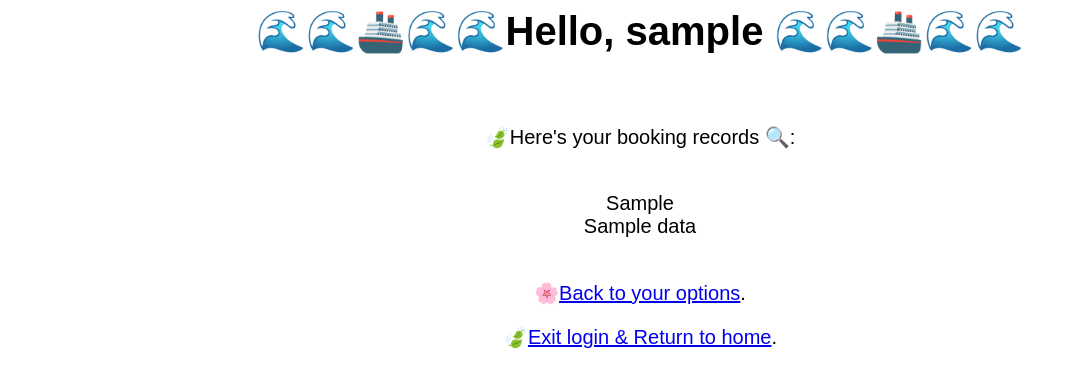
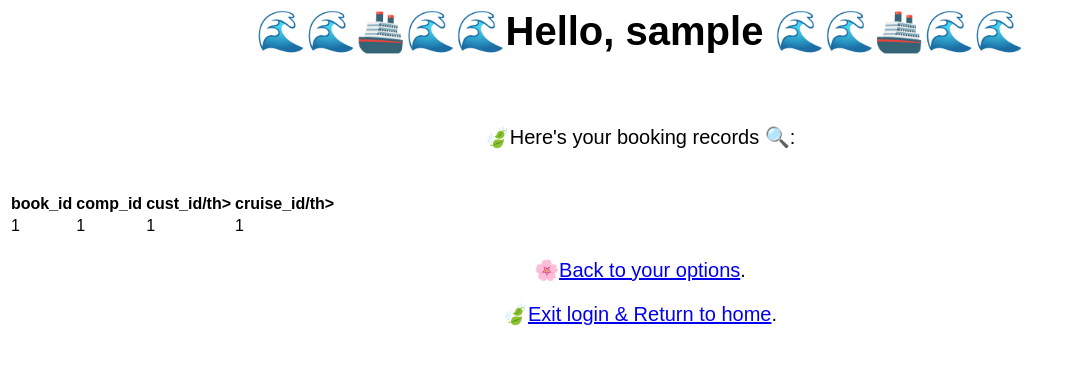
Before and after one commit to quadvvvv/Cruise-Booking-Application-4111, a Flask app: template templates/booking_records.html in a window 1280 px wide. Shown: the top 388 px of the page, without its empty margins (0-1072 px from the left). Run offline with Flask 2, Linux system fonts and the light colour scheme; the template is opened without the code that fills it: most values are stand-ins (such as "Sample title", 1, 10 or a date in 2020); parts of the project's set-up code (start-up, migrations or seed data) failed here and were passed over.

Commit message:
formatted table test

```diff
--- a/templates/booking_records.html
+++ b/templates/booking_records.html
@@ -11,14 +11,26 @@
         <br>
         <p> 🍃Here's your booking records 🔍: </p>
         <br>
-        <div>{{userRecords}}</div>
-
-        <div>
-            {% for n in data %}
-            <div>{{n}}</div>
+        <table id="data" class="table table-striped">
+          <thead>
+            <tr>
+              <th>book_id</th>
+              <th>comp_id</th>
+              <th>cust_id/th>
+              <th>cruise_id/th>
+            </tr>
+          </thead>
+          <tbody>
+            {% for record in userRecords %}
+              <tr>
+                <td>{{ record['book_id'] }}</td>
+                <td>{{ record['comp_id'] }}</td>
+                <td>{{ record['cust_id'] }}</td>
+                <td>{{ record['cruise_id'] }}</td>
+              </tr>
             {% endfor %}
-        </div>
-        <br>
+          </tbody>
+        </table>
 
         <p>🌸<a href="user_home">Back to your options</a>.</p>
         <p>🍃<a href="home">Exit login & Return to home</a>.</p>
```
